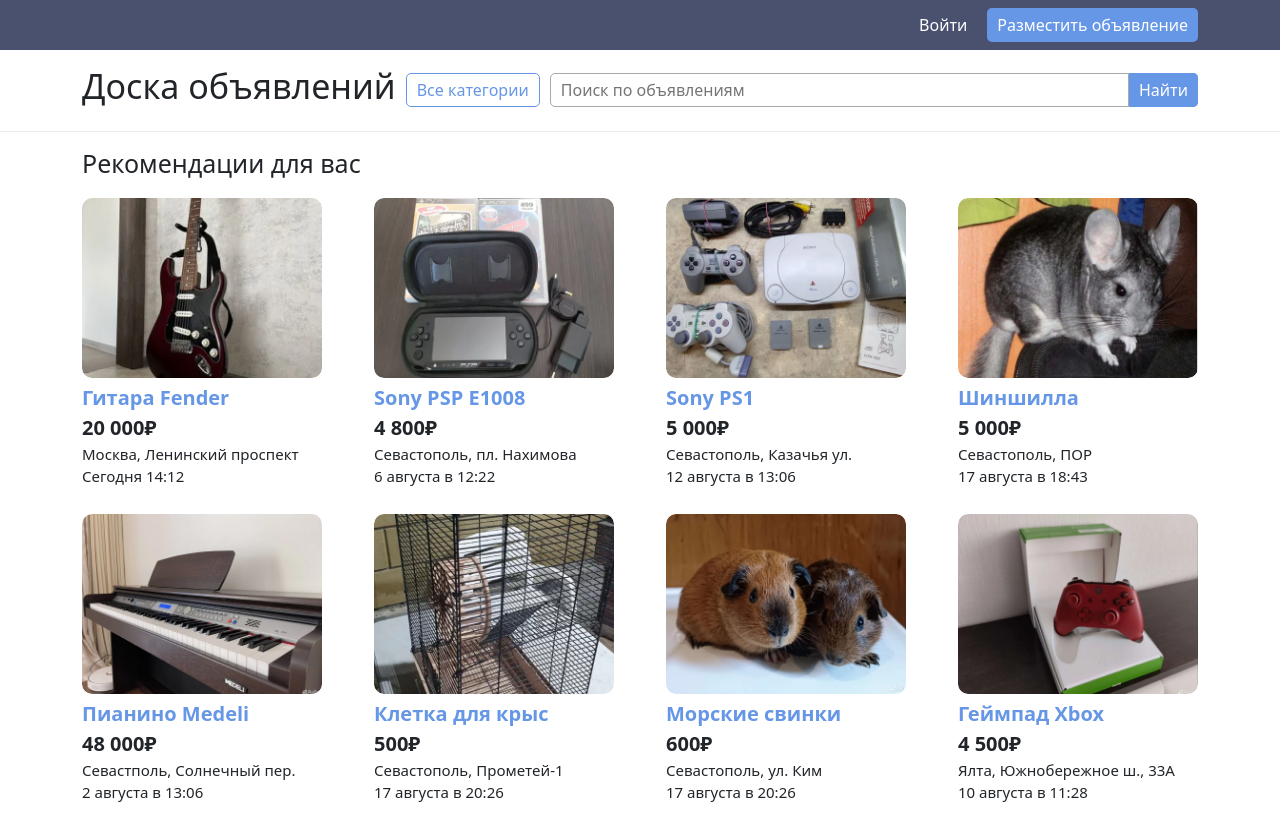
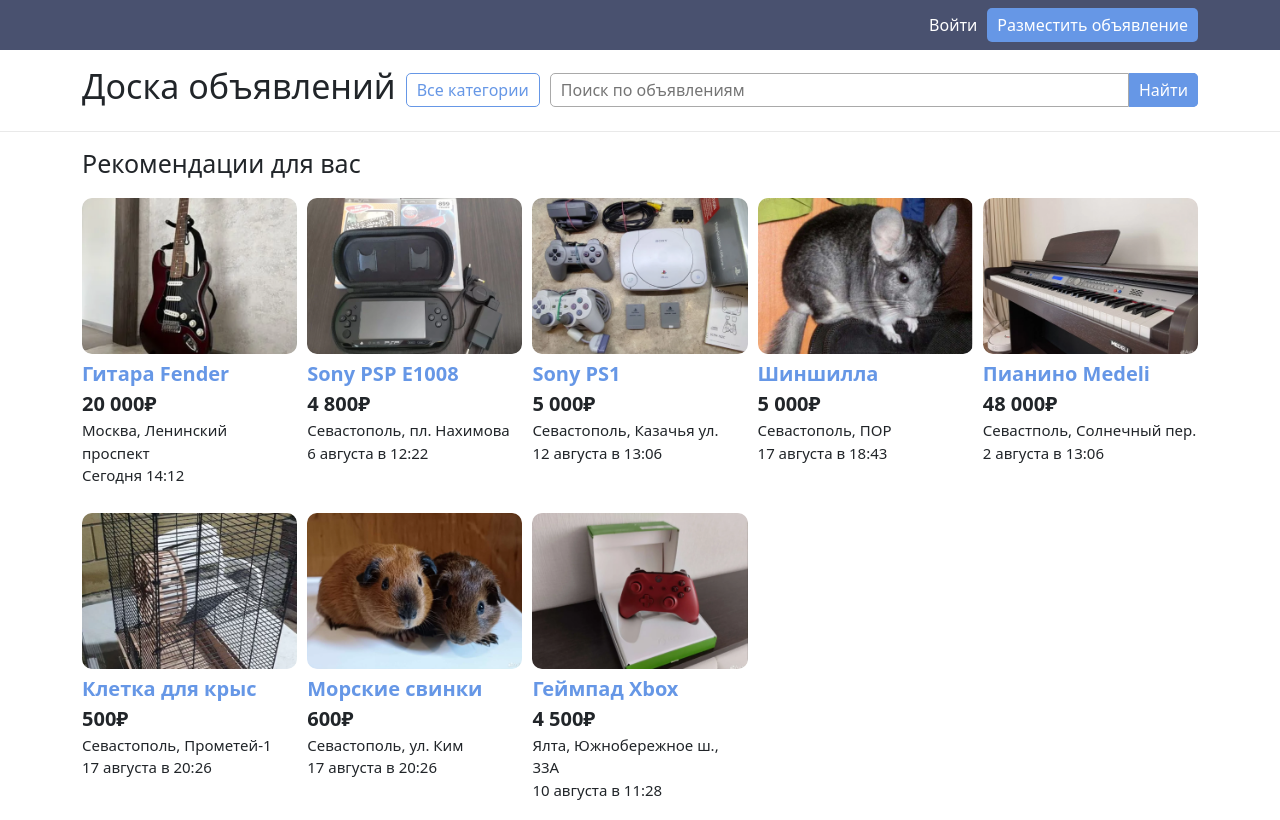
Before and after one commit to dariagalich/online-shop-les1, a plain HTML site: page index.html in a window 1280 px wide. Drawn offline with nearby package versions, Linux system fonts and the light colour scheme.

Commit message:
Добавлена адаптивность для max-width: 1200px и max-width: 992px Исправлено использование container

```diff
--- a/index.html
+++ b/index.html
@@ -22,6 +22,7 @@
 
         <div class="header-top">
             <div class="container">
+                <div class="header-top-end">
                     <div class="header-top__enter">
                         <button class="button-line-white">
                             Войти
@@ -34,9 +35,11 @@
                     </div>
                 </div>
             </div>
+        </div>
 
         <div class="header-bottom">
             <div class="container">
+                <div class="header-bottom-bar">
                     <h1>Доска объявлений</h1>
                     <div class="header-bottom__categories">
                         <button class="button-line-blue">Все категории</button>
@@ -47,6 +50,7 @@
                         </label>
                         <div class="button-search">
                             <button class="button-blue">Найти</button>
+                        </div>
                     </div>
                 </div>
             </div>
@@ -64,7 +68,8 @@
 
         <div class="main-content">
             <div class="container">
-                <div class="main-content__ads">
+                <div class="main-content__ad">
+                    <div class="main-content__ad-item">
                         <div class="main-content__ad-image">
                             <img src="image/guitar-fender.png" alt="Ошибка загрузки фото">
                         </div>
@@ -75,7 +80,7 @@
                             <p class="ad-text">Сегодня 14:12</p>
                         </div>
                     </div>
-                <div class="main-content__ads">
+                    <div class="main-content__ad-item">
                         <div class="main-content__ad-image">
                             <img src="image/sony-psp.png" alt="Ошибка загрузки фото">
                         </div>
@@ -86,7 +91,7 @@
                             <p class="ad-text">6 августа в 12:22</p>
                         </div>
                     </div>
-                <div class="main-content__ads">
+                    <div class="main-content__ad-item">
                         <div class="main-content__ad-image">
                             <img src="image/sony-ps1.png" alt="Ошибка загрузки фото">
                         </div>
@@ -97,7 +102,7 @@
                             <p class="ad-text">12 августа в 13:06</p>
                         </div>
                     </div>
-                <div class="main-content__ads">
+                    <div class="main-content__ad-item">
                         <div class="main-content__ad-image">
                             <img src="image/chinchilla.png" alt="Ошибка загрузки фото">
                         </div>
@@ -108,7 +113,7 @@
                             <p class="ad-text">17 августа в 18:43</p>
                         </div>
                     </div>
-                <div class="main-content__ads">
+                    <div class="main-content__ad-item">
                         <div class="main-content__ad-image">
                             <img src="image/piano.png" alt="Ошибка загрузки фото">
                         </div>
@@ -119,7 +124,7 @@
                             <p class="ad-text">2 августа в 13:06</p>
                         </div>
                     </div>
-                <div class="main-content__ads">
+                    <div class="main-content__ad-item">
                         <div class="main-content__ad-image">
                             <img src="image/cage-for-rats.png" alt="Ошибка загрузки фото">
                         </div>
@@ -130,7 +135,7 @@
                             <p class="ad-text">17 августа в 20:26</p>
                         </div>
                     </div>
-                <div class="main-content__ads">
+                    <div class="main-content__ad-item">
                         <div class="main-content__ad-image">
                             <img src="image/guinea-pig.png" alt="Ошибка загрузки фото">
                         </div>
@@ -141,7 +146,7 @@
                             <p class="ad-text">17 августа в 20:26</p>
                         </div>
                     </div>
-                <div class="main-content__ads">
+                    <div class="main-content__ad-item">
                         <div class="main-content__ad-image">
                             <img src="image/gamepad-xbox.png" alt="Ошибка загрузки фото">
                         </div>
@@ -154,6 +159,7 @@
                     </div>
                 </div>
             </div>
+        </div>
 
     </main>
 </body>
--- a/styles/adaptive.css
+++ b/styles/adaptive.css
@@ -1,7 +1,11 @@
 @media (max-width: 1200px) {
-    img{
-        width: 213px;
-        height: 140px;
+    .main-content__ad-item{
+        width: calc(25% - 8px);
+    }
+}
+@media (max-width: 992px) {
+    .main-content__ad-item{
+        width: calc(33.33% - 7px);
     }
 }
 @media (max-width: 768px) {
--- a/styles/style.css
+++ b/styles/style.css
@@ -1,6 +1,7 @@
 
 h1 {
     flex-shrink: 0;
+    margin-right: 10px;
     font-size: 34px;
 }
 
@@ -16,6 +17,7 @@
 }
 
 label {
+    margin-left: 10px;
     width: 100%;
 }
 
@@ -31,8 +33,7 @@
 }
 
 img {
-    width: 240px;
-    height: 180px;
+    width: 100%;
     border-radius: 10px;
 }
 
@@ -46,14 +47,12 @@
 }
 
 .container {
-    display: flex;
-    align-items: center;
-    gap: 10px;
     width: 1400px;
 }
 
-.header-top > .container {
-    justify-content: flex-end;
+.header-top-end {
+    display: flex;
+    justify-content: end;
 }
 
 .button-line-white {
@@ -68,6 +67,12 @@
 
 .header-bottom {
     margin-top: 16px;
+}
+
+.header-bottom-bar{
+    display: flex;
+    align-items: center;
+    justify-content: space-between;
 }
 
 .header-bottom__categories {
@@ -94,11 +99,22 @@
 
 .main-content > .container {
     flex-wrap: wrap;
-    justify-content: space-between;
+    /*justify-content: space-between;*/
 }
 
-.main-content__ads{
+.main-content__ad div:nth-child(3n){
+    margin-right: 0;
+}
+
+.main-content__ad{
+    display: flex;
+    flex-wrap: wrap;
+    gap: 10px;
+}
+
+.main-content__ad-item{
     margin-bottom: 16px;
+    width: calc(20% - 8px);
 }
 
 .main-content__ad-description {
```
Lines whose indentation alone changed are shown as unchanged.
